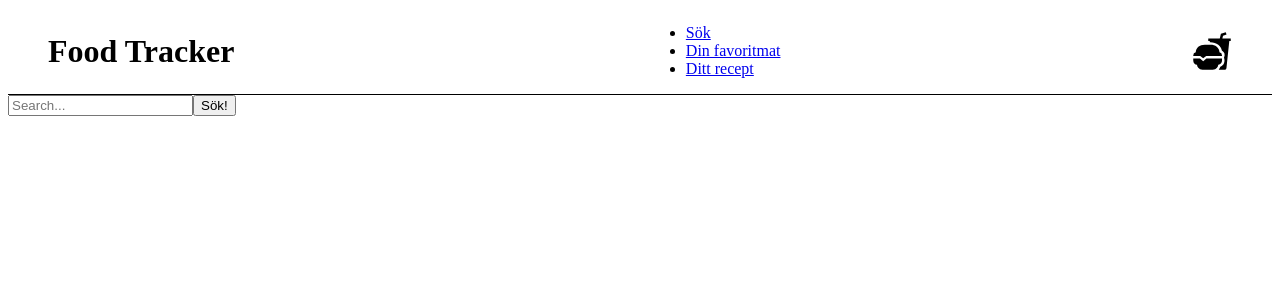
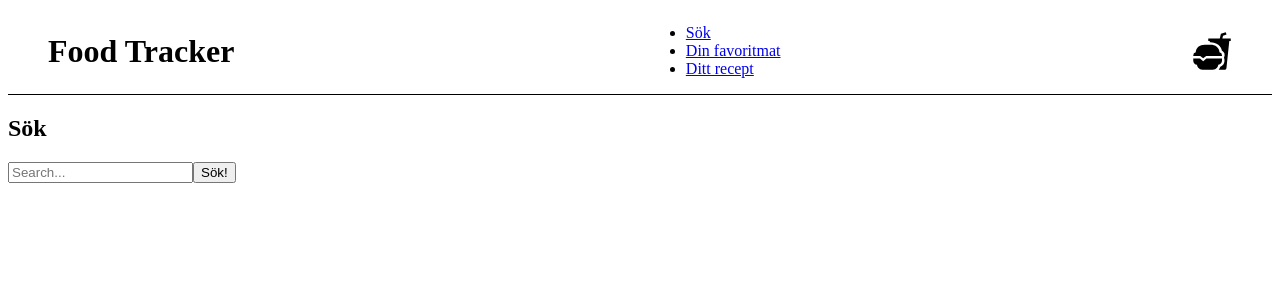
Before and after one commit to loveefraimsson/food-tracker, a React (Vite) app: page / in a window 1280 px wide. Shown: the top 300 px of the page. Built offline with nearby package versions, Linux system fonts and the light colour scheme.

Commit message:
Route navigation and passing props works

```diff
--- a/src/App.jsx
+++ b/src/App.jsx
@@ -2,13 +2,20 @@ import React, { useState, useEffect } from 'react';
 import './App.css';
 import Header from './components/Header';
 import Searchbar from './components/Searchbar';
-import foodList from './food.json';
 import FavoriteFood from './components/FavoriteFood';
+import Recipe from './components/Recipe';
+
+import {
+  Route,
+  Routes,
+} from "react-router-dom";
+
 
 
 function App() {
 
   const [favoritefood, setFavoritefood] = useState([]);
+  const [test, setTest] = useState('test');
 
   function handleClick(item) {
     setFavoritefood((prev) => [...prev, item])
@@ -17,9 +24,12 @@ function App() {
   return (
     <>
       <Header />
-      <Searchbar handleClick={handleClick} />
+      <Routes>
+        <Route path='/' element={<Searchbar handleClick={handleClick} />} />
+        <Route path='/favoritefood' element={<FavoriteFood test={'tests'} />} />
+        <Route path='/recipe' element={<Recipe />} />
+      </Routes>
     </>
   )
 }
-
-export default App
+export default App;
--- a/src/components/FavoriteFood.jsx
+++ b/src/components/FavoriteFood.jsx
@@ -1,11 +1,10 @@
 import React from "react";
-import Header from "./Header";
 
-function FavoriteFood() {
+function FavoriteFood(props) {
 
+    console.log(props);
     return (
         <>
-            <Header />
             <h1>Favorite food</h1>
         </>
 
--- a/src/components/Recipe.jsx
+++ b/src/components/Recipe.jsx
@@ -1,11 +1,9 @@
 import React from "react";
-import Header from "./Header";
 
 function Recipe() {
 
     return (
         <>
-            <Header />
             <h1>Recept</h1>
         </>
 
--- a/src/components/Searchbar.jsx
+++ b/src/components/Searchbar.jsx
@@ -1,4 +1,5 @@
 import React, { useState, useEffect } from "react";
+import Header from "./Header";
 import foodList from '../food.json';
 import Accordion from "./Accordion";
 
@@ -31,6 +32,8 @@ function Searchbar(props) {
 
     return (
         <>
+            {/* <Header /> */}
+            <h2>Sök</h2>
             <input
                 type="text"
                 placeholder="Search..."
--- a/src/main.jsx
+++ b/src/main.jsx
@@ -1,34 +1,16 @@
 import React from 'react'
 import ReactDOM from 'react-dom/client'
 import App from './App.jsx'
-import './index.css'
-import FavoriteFood from './components/FavoriteFood.jsx';
-import Recipe from './components/Recipe.jsx';
 
 import {
-  createBrowserRouter,
-  RouterProvider,
+  BrowserRouter
 } from "react-router-dom";
-import ErrorPage from "./ErrorPage.jsx";
 
-const router = createBrowserRouter([
-  {
-    path: "/",
-    element: <App />,
-    errorElement: <ErrorPage />,
-  },
-  {
-    path: "/favoritefood",
-    element: <FavoriteFood />,
-  },
-  {
-    path: "/recipe",
-    element: <Recipe />,
-  },
-]);
 
 ReactDOM.createRoot(document.getElementById('root')).render(
   <React.StrictMode>
-    <RouterProvider router={router} />
+    <BrowserRouter>
+      <App />
+    </BrowserRouter>
   </React.StrictMode>,
 )
```
